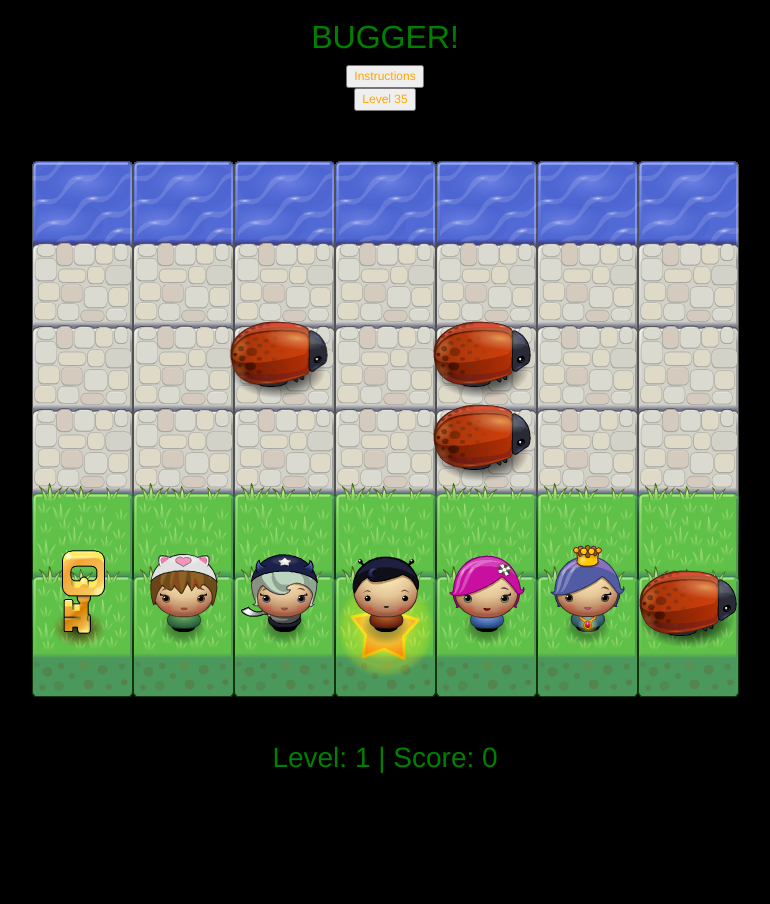
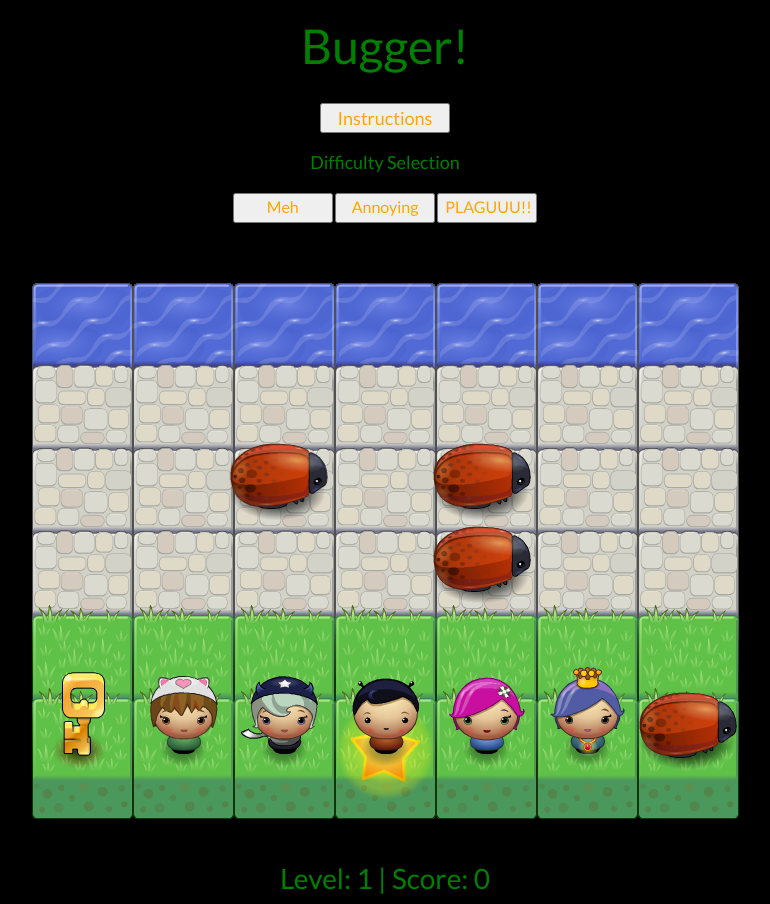
Before and after one commit to eddiechou/eddiechou.github.io, a plain HTML site: page index.html in a window 1280 px wide. Shown: the whole page, without its empty margins (255-1025 px from the left). Before the commit the page ends 800 px from the top, so only its background shows below. Drawn offline with Linux system fonts and the light colour scheme.

Commit message:
Difficulty Selection

```diff
--- a/css/style.css
+++ b/css/style.css
@@ -3,6 +3,18 @@ body {
     color: orange;
     font-size: 12px;
     background-color: black;
+    font-family: 'Lato', sans-serif;
+    font-weight: 400;
+    margin-top: 10px;
+}
+
+.text-thin {
+    font-weight: 300;
+}
+
+.title-super {
+    font-size: 48px;
+    margin-bottom:20px;
 }
 
 h1 {
@@ -19,3 +31,24 @@ h4 {
     font-size: 18px;
     color: green;
 }
+
+.button{
+    margin-top:10px;
+    margin-bottom:10px;
+}
+
+.large-btn {
+    font-size:18px;
+    width: 130px;
+    height: 30px;
+}
+
+.medium-btn {
+    font-size:16px;
+    width: 100px;
+    height: 30px;
+}
+
+.modal-title {
+    font-size:36px;
+}
--- a/index.html
+++ b/index.html
@@ -6,6 +6,7 @@
     <meta http-equiv="X-UA-Compatible" content="IE=edge">
     <meta name="viewport" content="width=device-width, initial-scale=1">
     <title>BUGGER!</title>
+    <link href="https://fonts.googleapis.com/css?family=Lato:100,300,400,700" rel="stylesheet">
     <link rel="stylesheet" href="css/bootstrap.css">
     <link rel="stylesheet" href="css/style.css">
     <script type="text/javascript" src="js/jquery-1.11.3.js"></script>
@@ -14,15 +15,23 @@
 </head>
 
 <body>
-    <h1>BUGGER!</h1>
-    <div>
-        <button type="button" class="btn" data-toggle="modal" data-target="#instructions">Instructions
+    <h1 class="title-super">Bugger!</h1>
+    <div class="container">
+    <div class="row">
+        <button type="button" class="button large-btn" data-toggle="modal" data-target="#instructions">Instructions
         </button>
     </div>
-    <div>
-        <button onclick="level35()"type="button" class="btn level35">Level 35
-        </button>
+</div>
+<div class="container">
+    <div class="row">
+        <h4>Difficulty Selection</h4>
     </div>
+    <div class="row">
+        <button onclick="level(10)" type="button" class="button medium-btn">Meh</button>
+        <button onclick="level(20)" type="button" class="button medium-btn">Annoying</button>
+        <button onclick="level(30)" type="button" class="button medium-btn">PLAGUUU!!</button>
+    </div>
+</div>
 
     <!-- Modal for Instructions -->
     <div class="modal fade text-center" id="instructions" tabindex="-1" role="dialog" aria-labelledby="myModalLabel1" aria-hidden="true">
@@ -32,9 +41,10 @@
                     <h4 class="modal-title text-dark" id="myModalLabel1">Bugger! Instructions</h4>
                 </div>
                 <div class="modal-body">
-                    <p>Reach the river to get points.</p>
-                    <p>Get 3 points to get to the next level!</p>
-                    <p>Walk over a character to switch models!</p>
+                    <h3>Use the arrow keys to move in half-square increments.</h3>
+                    <h3>Reach the river to get 1 point.</h3>
+                    <h3>Get 3 points to get to the next level.</h3>
+                    <h3>Try switching models by walking over another character!</h3>
                 </div>
                 <div class="modal-footer">
                     <button type="button" class="btn btn-default" data-dismiss="modal">Close</button>
@@ -46,13 +56,7 @@
     <script src="js/app.js"></script>
     <script src="js/engine.js"></script>
     <script>
-        function level35() {
-            while(game.level < 35){
-                game.nextLevel();
-            }
-            var score = document.getElementById('score');
-            score.innerHTML = "Level: " + game.level + " | Score: " + game.score;
-        }
+
     </script>
     <h3 id="score">Level: 1 | Score: 0</h3>
     <h4 id="score-note"></h4>
--- a/js/app.js
+++ b/js/app.js
@@ -277,10 +277,10 @@ document.addEventListener('keyup', function(e) {
     player.handleInput(allowedKeys[e.keyCode]);
 });
 
-$(".level35").click(function(){
-    while(game.level < 35){
+function level(requestedLevel) {
+    while(game.level < requestedLevel){
         game.nextLevel();
     }
     var score = document.getElementById('score');
     score.innerHTML = "Level: " + game.level + " | Score: " + game.score;
-});
+}
```
